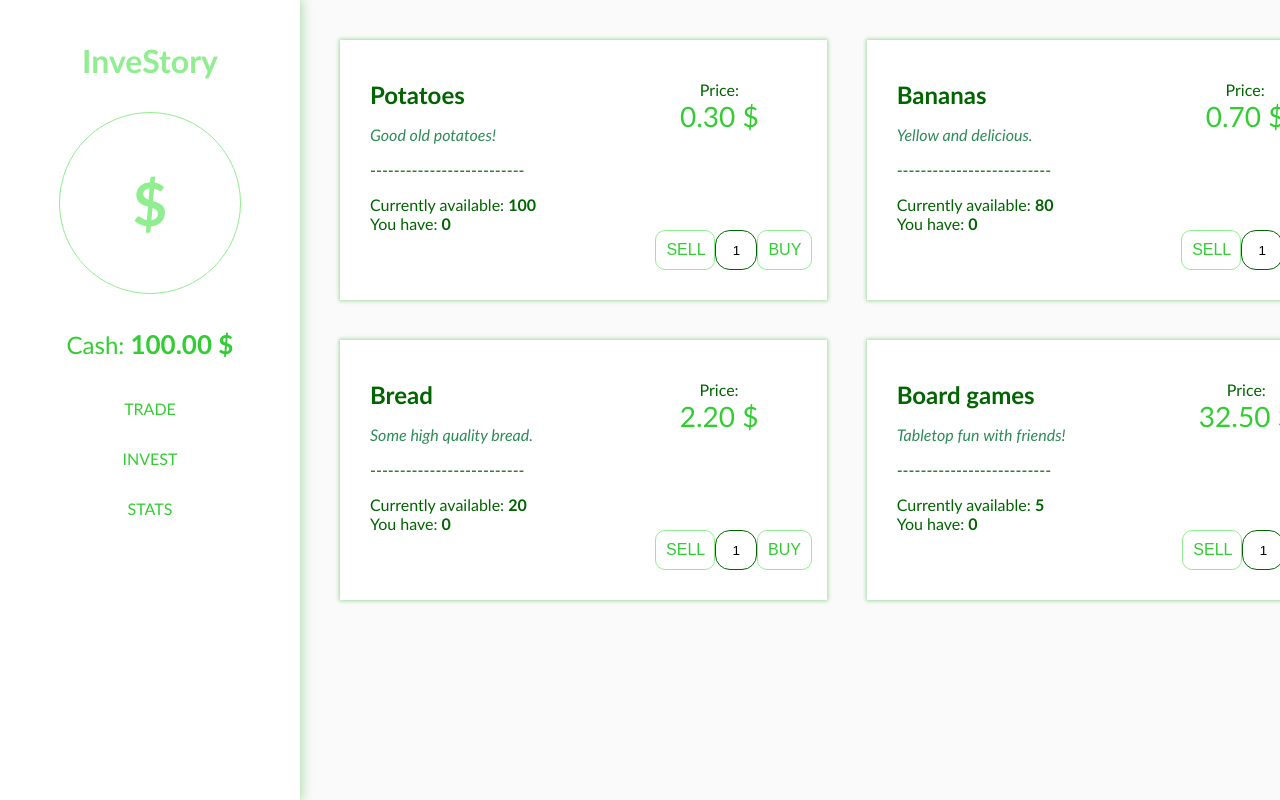
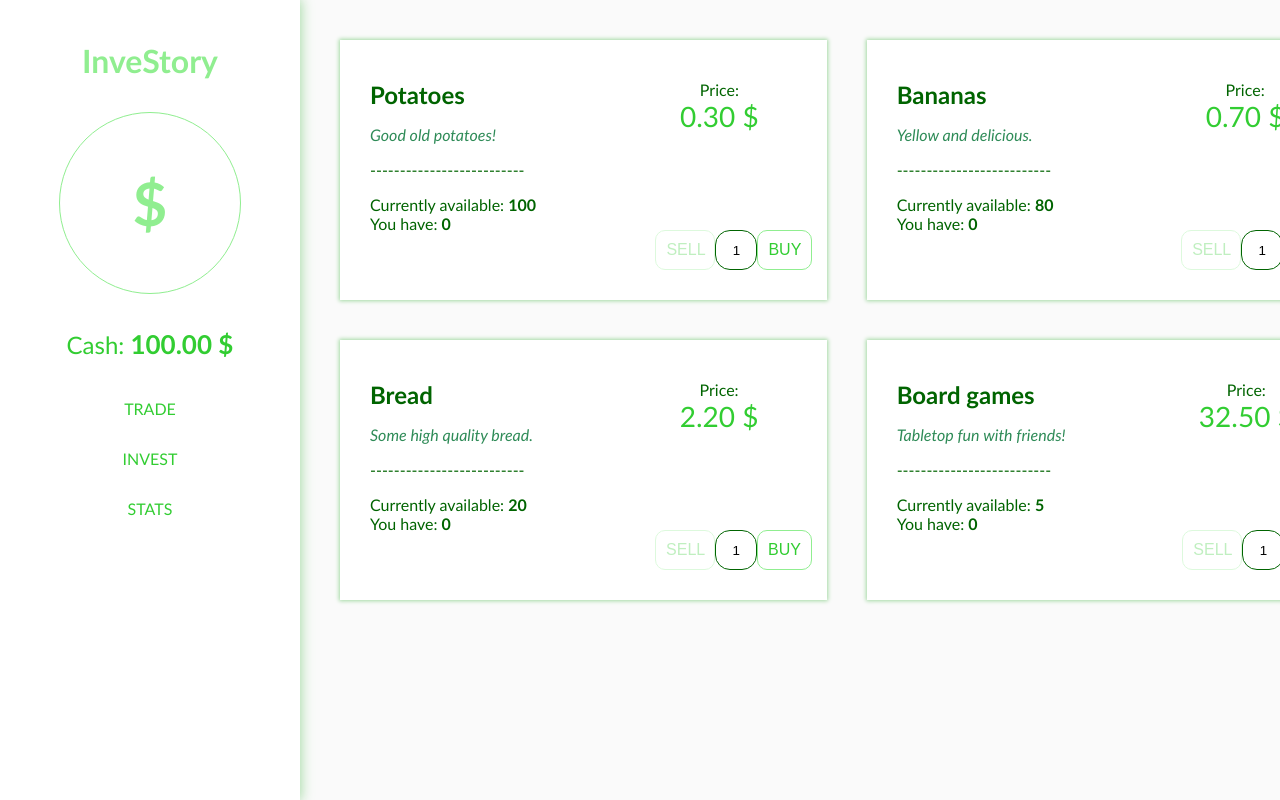
Before and after one commit to maciejpajkowski/InveStory, a React (Create React App) app: page / in a window 1280 px wide. Shown: the top 800 px of the page. Built offline with nearby package versions, Linux system fonts and the light colour scheme.

Commit message:
Added button disabling when buying/selling is impossible

```diff
--- a/src/components/Viewer/Product.js
+++ b/src/components/Viewer/Product.js
@@ -101,6 +101,20 @@ const ProductStyle = styled.div`
       border: 1px solid greenyellow;
     }
   }
+
+  .buy-button {
+    opacity: ${props =>
+      props.money < props.price || props.inStock <= 0 ? "0.3" : "1"};
+    ${props =>
+      props.money < props.price || props.inStock <= 0
+        ? "pointer-events: none"
+        : ""};
+  }
+
+  .sell-button {
+    opacity: ${props => (!props.youHave ? "0.3" : "1")};
+    ${props => (!props.youHave ? "pointer-events: none" : "")};
+  }
 `;
 
 const B = styled.span`
@@ -110,7 +124,12 @@ const B = styled.span`
 export default class Product extends React.Component {
   render() {
     return (
-      <ProductStyle>
+      <ProductStyle
+        money={this.props.money}
+        price={this.props.price}
+        youHave={this.props.youHave}
+        inStock={this.props.inStock}
+      >
         <div className="divider">
           <div className="left-section">
             <h2>{this.props.title}</h2>
@@ -136,11 +155,17 @@ export default class Product extends React.Component {
               </span>
             </div>
             <div className="sell-buy">
-              <button onClick={() => this.props.sellProduct(this.props)}>
+              <button
+                className="sell-button"
+                onClick={() => this.props.sellProduct(this.props)}
+              >
                 SELL
               </button>
               <input className="amount" type="number" defaultValue="1" />
-              <button onClick={() => this.props.buyProduct(this.props)}>
+              <button
+                className="buy-button"
+                onClick={() => this.props.buyProduct(this.props)}
+              >
                 BUY
               </button>
             </div>
```
